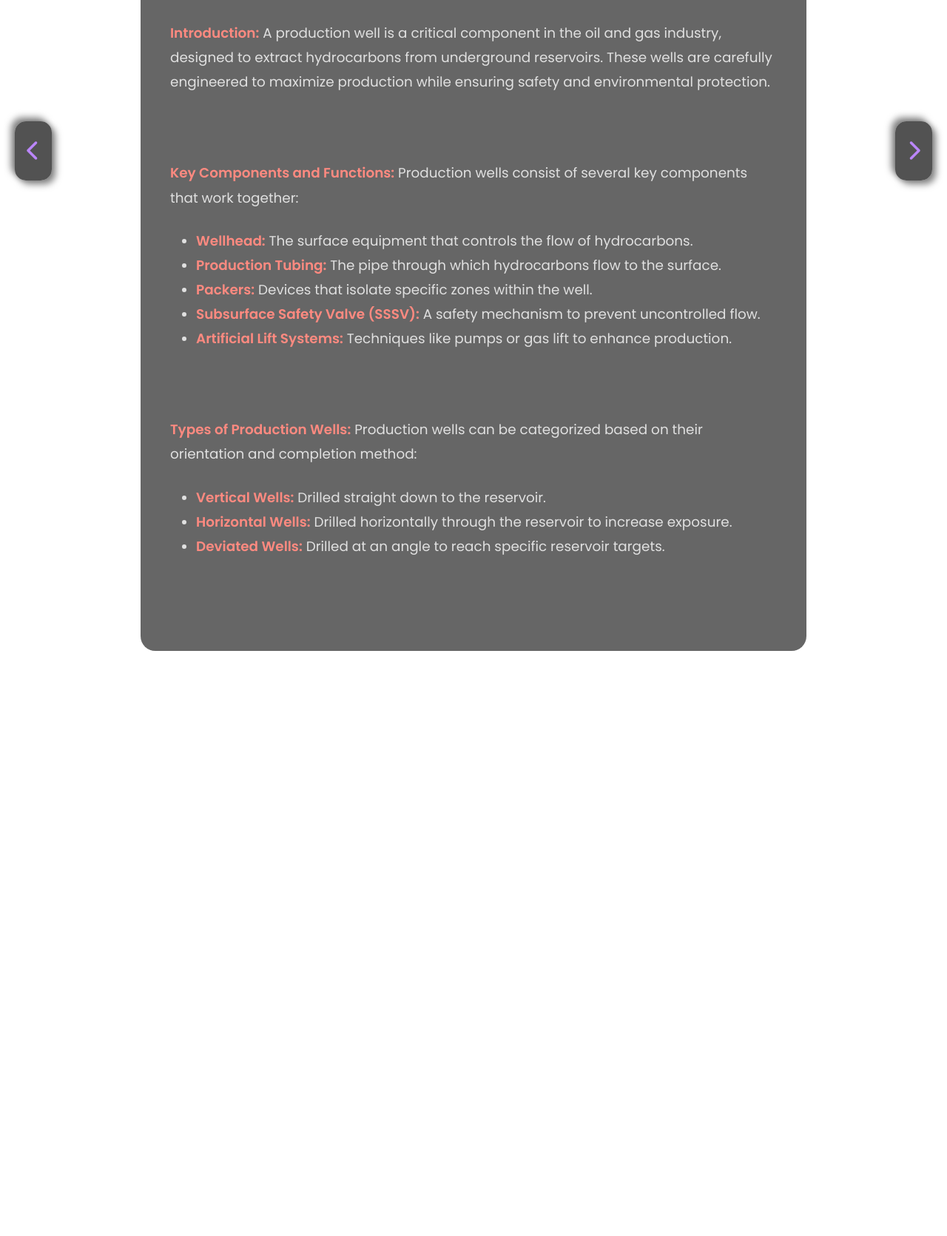
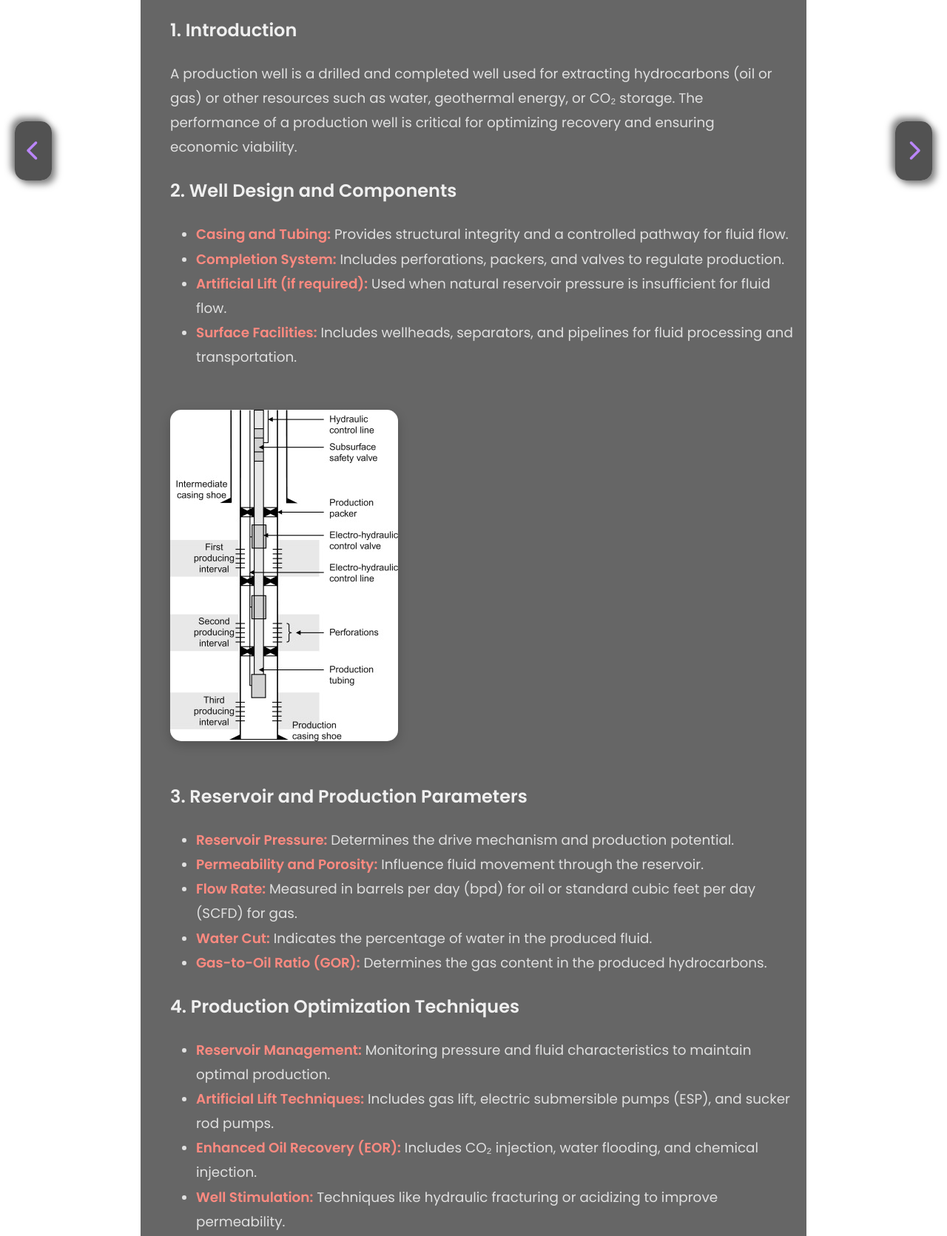
Before and after one commit to govedu2/well_production, a plain HTML site: page page3.html in a window 1280 px wide. Shown: the part 196-1867 px from the top of the page at 74% size. Before the commit the page ends 1156 px from the top, so only its background shows below. Drawn offline with Linux system fonts and the light colour scheme.

Commit message:
index.html

```diff
--- a/page3.html
+++ b/page3.html
@@ -123,35 +123,51 @@
     <div class="content-container">
         <h1>Production Well</h1>
         <section>
+            <h2>1. Introduction</h2>
             <p>
-                <strong>Introduction:</strong>
-                A production well is a critical component in the oil and gas industry, designed to extract hydrocarbons from underground reservoirs. These wells are carefully engineered to maximize production while ensuring safety and environmental protection.
+                A production well is a drilled and completed well used for extracting hydrocarbons (oil or gas) or other resources such as water, geothermal energy, or CO₂ storage. The performance of a production well is critical for optimizing recovery and ensuring economic viability.
+            </p>
+
+            <h2>2. Well Design and Components</h2>
+            <ul>
+                <li><strong>Casing and Tubing:</strong> Provides structural integrity and a controlled pathway for fluid flow.</li>
+                <li><strong>Completion System:</strong> Includes perforations, packers, and valves to regulate production.</li>
+                <li><strong>Artificial Lift (if required):</strong> Used when natural reservoir pressure is insufficient for fluid flow.</li>
+                <li><strong>Surface Facilities:</strong> Includes wellheads, separators, and pipelines for fluid processing and transportation.</li>
+            </ul>
+            <img src="3-s2.0-B9781856176361000110-gr10.jpg" alt="">
+
+            <h2>3. Reservoir and Production Parameters</h2>
+            <ul>
+                <li><strong>Reservoir Pressure:</strong> Determines the drive mechanism and production potential.</li>
+                <li><strong>Permeability and Porosity:</strong> Influence fluid movement through the reservoir.</li>
+                <li><strong>Flow Rate:</strong> Measured in barrels per day (bpd) for oil or standard cubic feet per day (SCFD) for gas.</li>
+                <li><strong>Water Cut:</strong> Indicates the percentage of water in the produced fluid.</li>
+                <li><strong>Gas-to-Oil Ratio (GOR):</strong> Determines the gas content in the produced hydrocarbons.</li>
+            </ul>
+
+            <h2>4. Production Optimization Techniques</h2>
+            <ul>
+                <li><strong>Reservoir Management:</strong> Monitoring pressure and fluid characteristics to maintain optimal production.</li>
+                <li><strong>Artificial Lift Techniques:</strong> Includes gas lift, electric submersible pumps (ESP), and sucker rod pumps.</li>
+                <li><strong>Enhanced Oil Recovery (EOR):</strong> Includes CO₂ injection, water flooding, and chemical injection.</li>
+                <li><strong>Well Stimulation:</strong> Techniques like hydraulic fracturing or acidizing to improve permeability.</li>
+            </ul>
+
+            <h2>5. Challenges in Production Wells</h2>
+            <ul>
+                <li><strong>Reservoir Depletion:</strong> Leads to declining production over time.</li>
+                <li><strong>Water and Sand Production:</strong> Can cause wellbore damage and reduce efficiency.</li>
+                <li><strong>Scale and Corrosion:</strong> Affects well integrity and production equipment.</li>
+                <li><strong>Wellbore Damage:</strong> Due to formation fines migration or blockage.</li>
+            </ul>
+
+            <h2>6. Conclusion</h2>
+            <p>
+                A well-designed and efficiently operated production well is essential for maximizing hydrocarbon recovery and ensuring economic feasibility. Regular monitoring, advanced technologies, and reservoir management strategies help maintain optimal production and extend well life.
             </p>
         </section>
-        <section>
-            <p>
-                <strong>Key Components and Functions:</strong>
-                Production wells consist of several key components that work together:
-            </p>
-            <ul>
-                <li><strong>Wellhead:</strong> The surface equipment that controls the flow of hydrocarbons.</li>
-                <li><strong>Production Tubing:</strong> The pipe through which hydrocarbons flow to the surface.</li>
-                <li><strong>Packers:</strong> Devices that isolate specific zones within the well.</li>
-                <li><strong>Subsurface Safety Valve (SSSV):</strong> A safety mechanism to prevent uncontrolled flow.</li>
-                <li><strong>Artificial Lift Systems:</strong> Techniques like pumps or gas lift to enhance production.</li>
-            </ul>
-        </section>
-        <section>
-            <p>
-                <strong>Types of Production Wells:</strong>
-                Production wells can be categorized based on their orientation and completion method:
-            </p>
-            <ul>
-                <li><strong>Vertical Wells:</strong> Drilled straight down to the reservoir.</li>
-                <li><strong>Horizontal Wells:</strong> Drilled horizontally through the reservoir to increase exposure.</li>
-                <li><strong>Deviated Wells:</strong> Drilled at an angle to reach specific reservoir targets.</li>
-            </ul>
-        </section>
+
     </div>
 
     <a href="page2.html" class="side-btn-container left">
```
